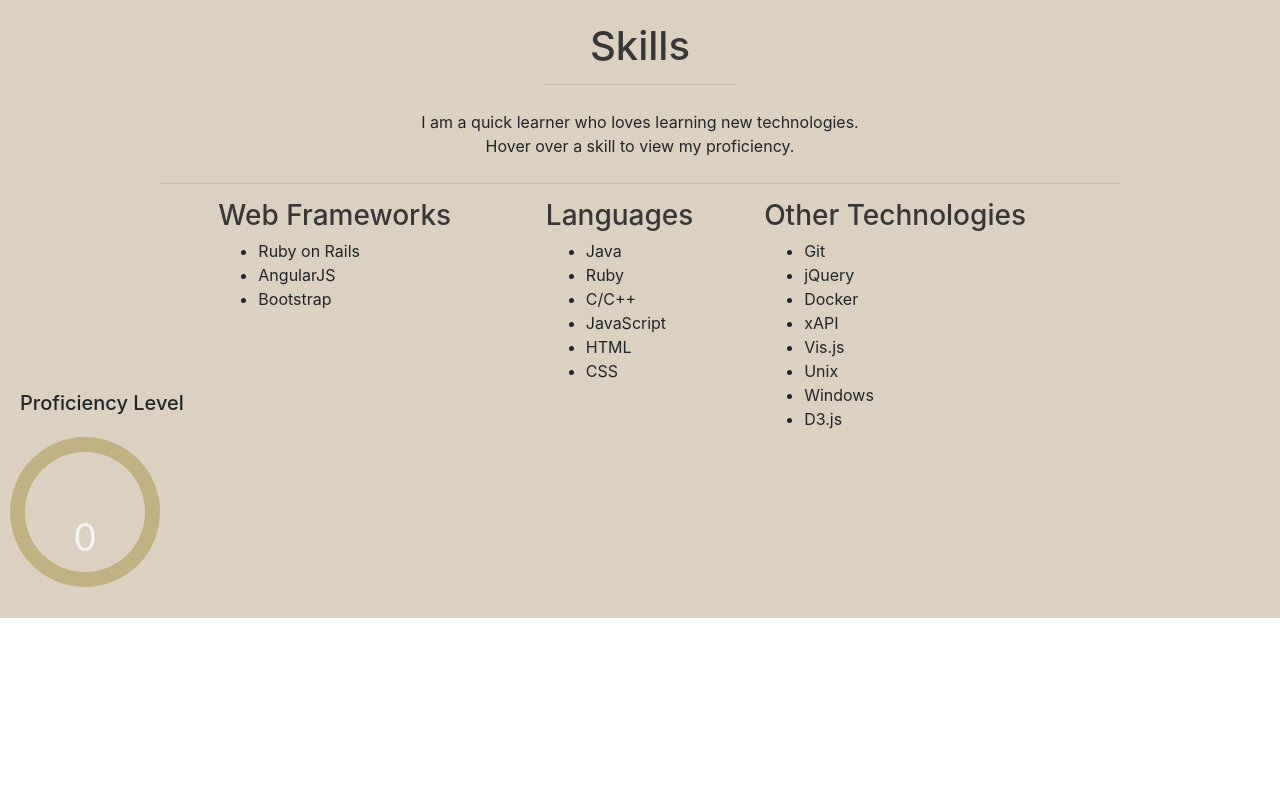
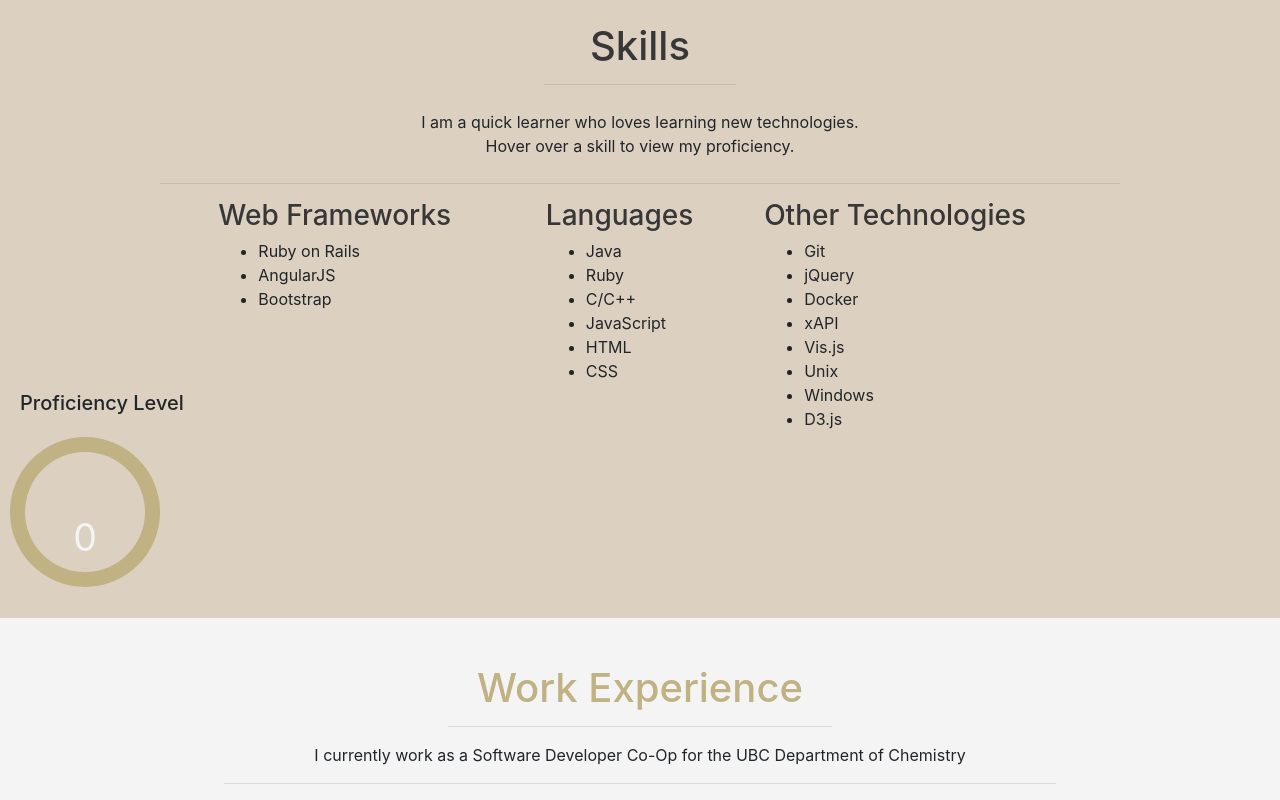
Before and after one commit to cormacjmollitor/Resume-For-Cormac-Mollitor, a website: page hello-world.html in a window 1280 px wide. Shown: the part 1784-2584 px from the top of the page. Before the commit the page ends 2402 px from the top, so only its background shows below. Drawn offline with nearby package versions, Linux system fonts and the light colour scheme.

Commit message:
Added preliminary styling to work experience

```diff
--- a/hello-world.html
+++ b/hello-world.html
@@ -172,7 +172,15 @@
     </div>
 
     <div class="work-experience">
-
+      <div class="row">
+        <div class="col-xl-12">
+          <br><br>
+          <h1 class="work-experience-title work-experience-header">Work Experience</h1>
+          <hr width="30%">
+          <p class="blurb">I currently work as a Software Developer Co-Op for the UBC Department of Chemistry</p>
+          <hr width="65%"><!--Futz around with this width once you figure out the whole blurb--><!--Also figure out proper spacing so these have equal ends over the main sections-->
+        </div>
+      </div>
     </div>
   </body>
 </html>
--- a/mystyle.css
+++ b/mystyle.css
@@ -98,3 +98,15 @@
     bottom: 80;
     margin-left: 20px;
 }
+
+.work-experience{
+    background-color: #F4F4F4;
+}
+
+.work-experience-title{
+    text-align: center;
+}
+
+.work-experience-header{
+    color: #C0B283;
+}
```
